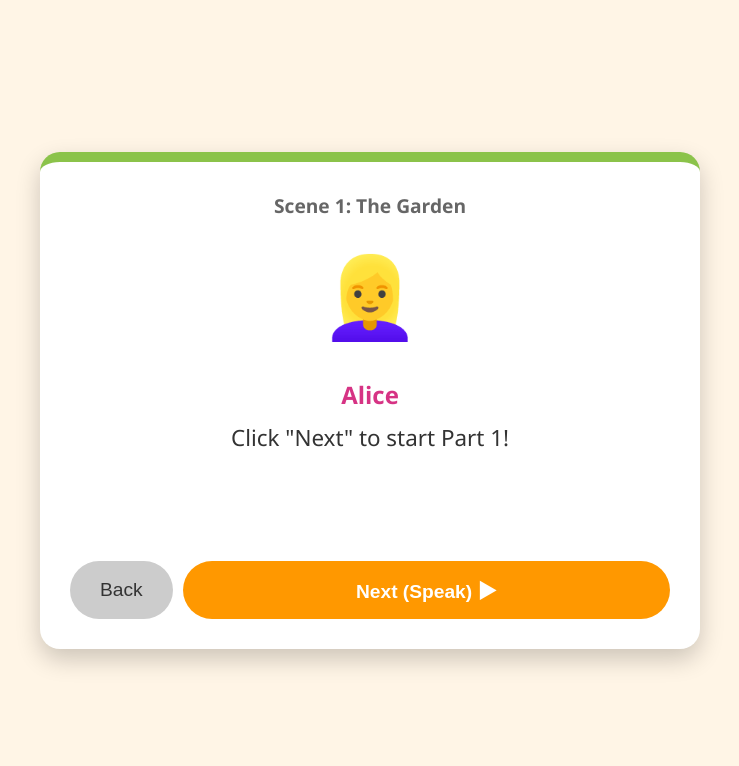
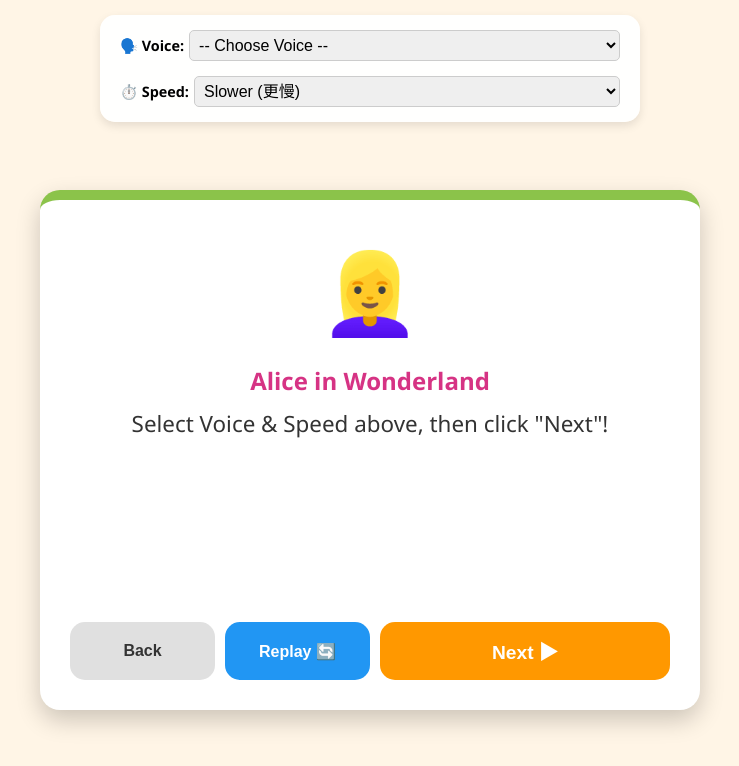
Before and after one commit to bolin1023/Alice, a plain HTML site: page index.html in a window 1280 px wide. Shown: the whole page, without its empty margins (270-1009 px from the left). Drawn offline with Linux system fonts and the light colour scheme.

Commit message:
Add files via upload

```diff
--- a/index.html
+++ b/index.html
@@ -3,7 +3,7 @@
 <head>
     <meta charset="UTF-8">
     <meta name="viewport" content="width=device-width, initial-scale=1.0">
-    <title>Alice Script - Part 1</title>
+    <title>Alice Script - Part 1 (Final Layout)</title>
     <style>
         body {
             font-family: 'Segoe UI', Tahoma, Geneva, Verdana, sans-serif;
@@ -16,6 +16,48 @@
             margin: 0;
             overflow: hidden;
         }
+
+        /* 設定區域容器 */
+        .settings-bar {
+            position: absolute;
+            top: 15px;
+            background: rgba(255, 255, 255, 0.95);
+            padding: 10px 20px;
+            border-radius: 15px;
+            box-shadow: 0 4px 10px rgba(0,0,0,0.1);
+            display: flex;
+            flex-direction: column; /* 垂直堆疊 */
+            gap: 5px; /* 兩列之間的間距 */
+            align-items: flex-start; /* 讓內容靠左對齊 */
+            justify-content: center;
+            z-index: 10;
+            width: 90%;
+            max-width: 500px; /* 稍微縮小以配合兩列 */
+        }
+
+        /* 每一列設定的樣式 */
+        .setting-row {
+            display: flex;
+            align-items: center;
+            width: 100%;
+            padding: 5px 0;
+        }
+
+        label {
+            margin-right: 5px;
+            font-weight: bold;
+            font-size: 0.9rem;
+            min-width: 60px; /* 確保標籤對齊 */
+        }
+
+        select {
+            font-size: 1rem;
+            padding: 5px;
+            border-radius: 5px;
+            border: 1px solid #ccc;
+            flex-grow: 1; /* 讓選單佔滿剩餘空間 */
+        }
+
         #stage {
             width: 90%;
             max-width: 600px;
@@ -25,21 +67,24 @@
             padding: 30px;
             text-align: center;
             position: relative;
-            min-height: 400px;
+            min-height: 450px;
             display: flex;
             flex-direction: column;
             justify-content: space-between;
             transition: border-color 0.5s;
+            margin-top: 100px; /* 騰出足夠空間給兩列設定區 */
         }
+
+        /* [保持其他樣式不變] */
         #scene-title {
             font-size: 1.2rem;
             color: #666;
-            margin-bottom: 10px;
+            margin-bottom: 5px;
             font-weight: bold;
         }
         #character-img {
             font-size: 80px;
-            margin: 20px 0;
+            margin: 10px 0;
             animation: bounce 2s infinite;
         }
         #character-name {
@@ -52,24 +97,29 @@
             font-size: 1.4rem;
             line-height: 1.5;
             color: #333;
-            min-height: 120px; /* 增加一點高度 */
+            min-height: 100px;
+            margin-bottom: 20px;
         }
         .controls {
-            display: flex;
-            justify-content: space-between;
-            margin-top: 20px;
+            display: grid;
+            grid-template-columns: 1fr 1fr 2fr;
+            gap: 10px;
+            margin-top: auto;
         }
         button {
-            padding: 15px 30px;
-            font-size: 1.2rem;
+            padding: 15px 10px;
+            font-size: 1rem;
             border: none;
-            border-radius: 50px;
+            border-radius: 15px;
             cursor: pointer;
             transition: transform 0.1s;
+            font-weight: bold;
         }
         button:active { transform: scale(0.95); }
-        #btn-prev { background-color: #ccc; color: #333; }
-        #btn-next { background-color: #FF9800; color: white; font-weight: bold; flex-grow: 1; margin-left: 10px;}
+
+        #btn-prev { background-color: #e0e0e0; color: #333; }
+        #btn-replay { background-color: #2196F3; color: white; }
+        #btn-next { background-color: #FF9800; color: white; font-size: 1.2rem; }
 
         @keyframes bounce {
             0%, 100% { transform: translateY(0); }
@@ -77,23 +127,42 @@
         }
 
         /* Scene Themes */
-        .scene-1 { border-top: 10px solid #8bc34a; } /* Garden - Green */
-        .scene-2 { border-top: 10px solid #e91e63; } /* Roses - Red */
-        .scene-3 { border-top: 10px solid #673ab7; } /* Falling - Purple */
-        .scene-4 { border-top: 10px solid #f44336; } /* Queen's Rules - Dark Red */
+        .scene-1 { border-top: 10px solid #8bc34a; }
+        .scene-2 { border-top: 10px solid #e91e63; }
+        .scene-3 { border-top: 10px solid #673ab7; }
+        .scene-4 { border-top: 10px solid #f44336; }
     </style>
 </head>
 <body>
 
+<div class="settings-bar">
+    <div class="setting-row">
+        <label for="voiceSelect">🗣️ Voice:</label>
+        <select id="voiceSelect">
+            <option value="">Loading...</option>
+        </select>
+    </div>
+
+    <div class="setting-row">
+        <label for="rateSelect">⏱️ Speed:</label>
+        <select id="rateSelect">
+            <option value="0.9">Normal (正常)</option>
+            <option value="0.7">Slow (慢)</option>
+            <option value="0.5" selected>Slower (更慢)</option>
+        </select>
+    </div>
+</div>
+
 <div id="stage" class="scene-1">
-    <div id="scene-title">Scene 1: The Garden</div>
+    <div id="scene-title"> </div>
     <div id="character-img">👱‍♀️</div>
-    <div id="character-name">Alice</div>
-    <div id="dialogue">Click "Next" to start Part 1!</div>
+    <div id="character-name">Alice in Wonderland</div>
+    <div id="dialogue">Select Voice & Speed above, then click "Next"!</div>
 
     <div class="controls">
         <button id="btn-prev" onclick="prevLine()">Back</button>
-        <button id="btn-next" onclick="nextLine()">Next (Speak) ▶</button>
+        <button id="btn-replay" onclick="replayLine()">Replay 🔄</button>
+        <button id="btn-next" onclick="nextLine()">Next ▶</button>
     </div>
 </div>
 
@@ -113,40 +182,83 @@
         { s: 1, r: "Hatter", e: "🎩", t: "Who is late? Tea party is ready!" },
         { s: 1, r: "Cat", e: "😼", t: "Great! I can't wait! Alice, this way." },
         { s: 1, r: "Hatter", e: "🎩", t: "Everyone! We are going to jump. Ready!" },
+        { s: 1, r: "Card 1", e: "🃏", t: "Hi! You know. These roses belong to the Queen." },
+        { s: 1, r: "Card 2", e: "🃏", t: "The queen likes red roses!" },
+        { s: 1, r: "Cards", e: "🃏", t: "We have to paint the roses red!" },
 
-        // --- Scene 2: The Roses Intro ---
-        { s: 2, r: "Card 1", e: "🃏", t: "Hi! You know. These roses belong to the Queen." },
-        { s: 2, r: "Card 2", e: "🃏", t: "The queen likes red roses!" },
-        { s: 2, r: "Cards", e: "🃏", t: "We have to paint the roses red!" },
-
-        // --- Scene 3: The Fall ---
-        { s: 3, r: "Narrator", e: "📖", t: "Alice follows the rabbit and falls into a hole." },
-        { s: 3, r: "Alice", e: "👱‍♀️", t: "Whoa! I am falling!" },
-        { s: 3, r: "Rabbit", e: "🐰", t: "Watch out everyone! Alice, are you scared?" },
-        { s: 3, r: "Alice", e: "👱‍♀️", t: "Yes~! Help~" },
-        { s: 3, r: "Cheshire Cat", e: "😼", t: "Falling is funny, don't you think?" },
-        { s: 3, r: "Alice", e: "👱‍♀️", t: "No~! I am spinning! Are you spinning too, Hatter?" },
-        { s: 3, r: "Hatter", e: "🎩", t: "I like spinning! Don't worry, Just relax." },
-        { s: 3, r: "All", e: "👨‍👩‍👧‍👦", t: "Ouch! Land~" },
-
-        // --- Scene 4: Arrival / Warning ---
-        { s: 4, r: "Card 1", e: "🃏", t: "Hey you! Don't touch the roses." },
-        { s: 4, r: "Card 2", e: "🃏", t: "Or Queen of Hearts will be mad." },
-        { s: 4, r: "Cards", e: "🃏", t: "The Queen is scary...." },
-        { s: 4, r: "All", e: "👨‍👩‍👧‍👦", t: "Okay!" }
+        // --- Scene 2: The Fall ---
+        { s: 2, r: "Narrator", e: "📖", t: "Alice follows the rabbit and falls into a hole." },
+        { s: 2, r: "Alice", e: "👱‍♀️", t: "Whoa! I am falling!" },
+        { s: 2, r: "Rabbit", e: "🐰", t: "Watch out everyone! Alice, are you scared?" },
+        { s: 2, r: "Alice", e: "👱‍♀️", t: "Yes~! Help~" },
+        { s: 2, r: "Cheshire Cat", e: "😼", t: "Falling is funny, don't you think?" },
+        { s: 2, r: "Alice", e: "👱‍♀️", t: "No~! I am spinning! Are you spinning too, Hatter?" },
+        { s: 2, r: "Hatter", e: "🎩", t: "I like spinning! Don't worry, Just relax." },
+        { s: 2, r: "All", e: "👨‍👩‍👧‍👦", t: "Ouch! Land~" },
+        { s: 2, r: "Card 1", e: "🃏", t: "Hey you! Don't touch the roses." },
+        { s: 2, r: "Card 2", e: "🃏", t: "Or Queen of Hearts will be mad." },
+        { s: 2, r: "Cards", e: "🃏", t: "The Queen is scary...." },
+        { s: 2, r: "All", e: "👨‍👩‍👧‍👦", t: "Okay!" }
     ];
 
     let currentIndex = -1;
     const synth = window.speechSynthesis;
+    let voices = [];
+    const voiceSelect = document.getElementById('voiceSelect');
+    const rateSelect = document.getElementById('rateSelect');
 
+    // 1. 載入並列出所有可用的聲音 (並設定 Samantha 為預設)
+    function populateVoiceList() {
+        voices = synth.getVoices().sort(function (a, b) {
+            const aname = a.name.toUpperCase(), bname = b.name.toUpperCase();
+            if ( aname < bname ) return -1;
+            if ( aname > bname ) return 1;
+            return 0;
+        });
+
+        voiceSelect.innerHTML = '';
+        const defaultOption = document.createElement('option');
+        defaultOption.textContent = '-- Choose Voice --';
+        voiceSelect.appendChild(defaultOption);
+
+        const englishVoices = voices.filter(v => v.lang.includes('en'));
+        let samanthaFound = false;
+
+        englishVoices.forEach((voice) => {
+            const option = document.createElement('option');
+            // 簡化顯示名稱
+            option.textContent = `${voice.name.replace('Microsoft', '').replace('Google', '')}`;
+            option.setAttribute('data-lang', voice.lang);
+            option.setAttribute('data-name', voice.name);
+
+            // 設定 Samantha 為預設
+            if (voice.name.includes('Samantha')) {
+                option.selected = true;
+                samanthaFound = true;
+            }
+
+            voiceSelect.appendChild(option);
+        });
+
+        // 如果 Samantha 沒找到，則選取清單中的第一個英文語音作為預設
+        if (!samanthaFound && englishVoices.length > 0) {
+             voiceSelect.selectedIndex = 1; // 選擇第一個有效的語音 (index 0 是 --Choose Voice--)
+        }
+    }
+
+    populateVoiceList();
+    if (speechSynthesis.onvoiceschanged !== undefined) {
+        speechSynthesis.onvoiceschanged = populateVoiceList;
+    }
+
+    // 2. 更新畫面顯示
     function updateDisplay() {
         if (currentIndex < 0) return;
         const line = scriptData[currentIndex];
 
-        // Update Title based on scene number
         let sceneName = "";
-        if(line.s === 1) sceneName = "Scene 1: The Garden";
-        else if(line.s === 2) sceneName = "Scene 2: Red Roses";
+        if(line.s === 1) sceneName = "Scene 1: Curious Garden";
+        else if(line.s === 2) sceneName = "Scene 2: The Rabbit Hole";
         else if(line.s === 3) sceneName = "Scene 3: Down the Hole";
         else sceneName = "Scene 4: The Queen's Rules";
 
@@ -155,23 +267,37 @@
         document.getElementById('character-img').innerText = line.e;
         document.getElementById('dialogue').innerText = line.t;
 
-        // Update Theme Color
         const stage = document.getElementById('stage');
         stage.className = '';
         stage.classList.add('scene-' + line.s);
     }
 
+    // 3. 朗讀功能 (加入聲音與語速控制)
     function speakText(text) {
         if (synth.speaking) {
             synth.cancel();
         }
         const utterance = new SpeechSynthesisUtterance(text);
-        utterance.lang = 'en-US';
-        utterance.rate = 0.8;
-        utterance.pitch = 1.5;
+
+        // A. 設定聲音
+        const selectedOption = voiceSelect.selectedOptions[0];
+        if (selectedOption && selectedOption.getAttribute('data-name')) {
+            const selectedVoiceName = selectedOption.getAttribute('data-name');
+            const selectedVoice = voices.find(v => v.name === selectedVoiceName);
+            if (selectedVoice) utterance.voice = selectedVoice;
+        } else {
+            utterance.lang = 'en-US';
+        }
+
+        // B. 設定語速 (從選單讀取)
+        const selectedRate = parseFloat(rateSelect.value);
+        utterance.rate = selectedRate;
+
+        utterance.pitch = 1.1;
         synth.speak(utterance);
     }
 
+    // 4. 按鈕功能
     function nextLine() {
         if (currentIndex < scriptData.length - 1) {
             currentIndex++;
@@ -186,6 +312,12 @@
             updateDisplay();
         }
     }
+
+    function replayLine() {
+        if (currentIndex >= 0) {
+            speakText(scriptData[currentIndex].t);
+        }
+    }
 </script>
 
 </body>
```
